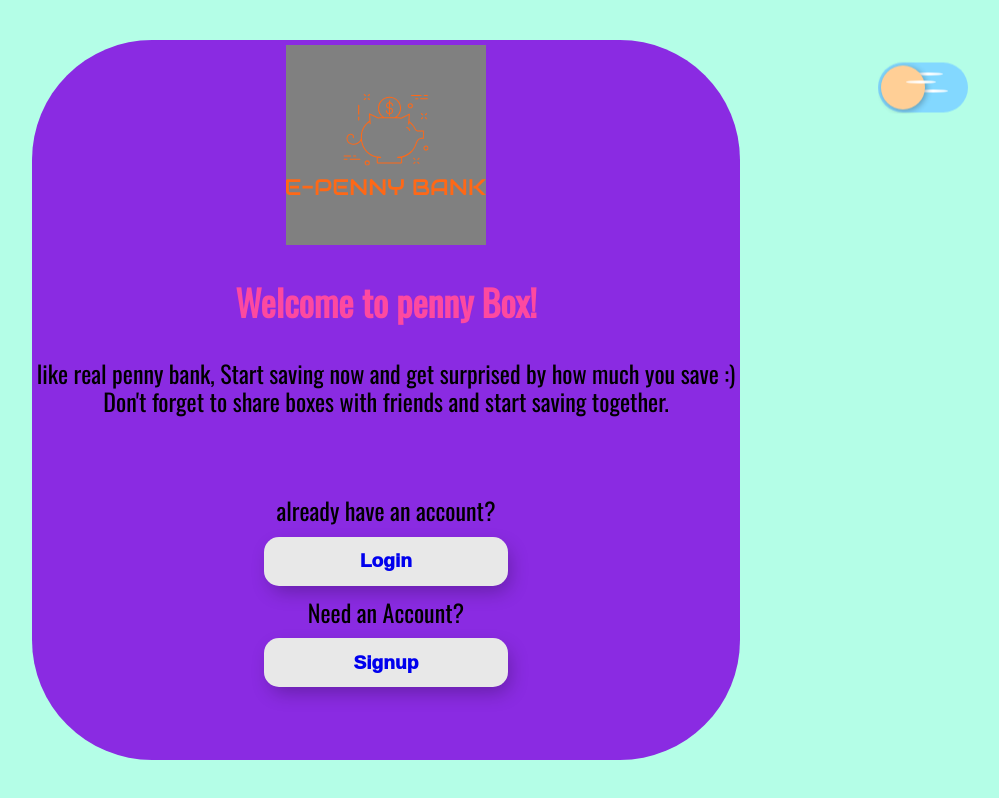
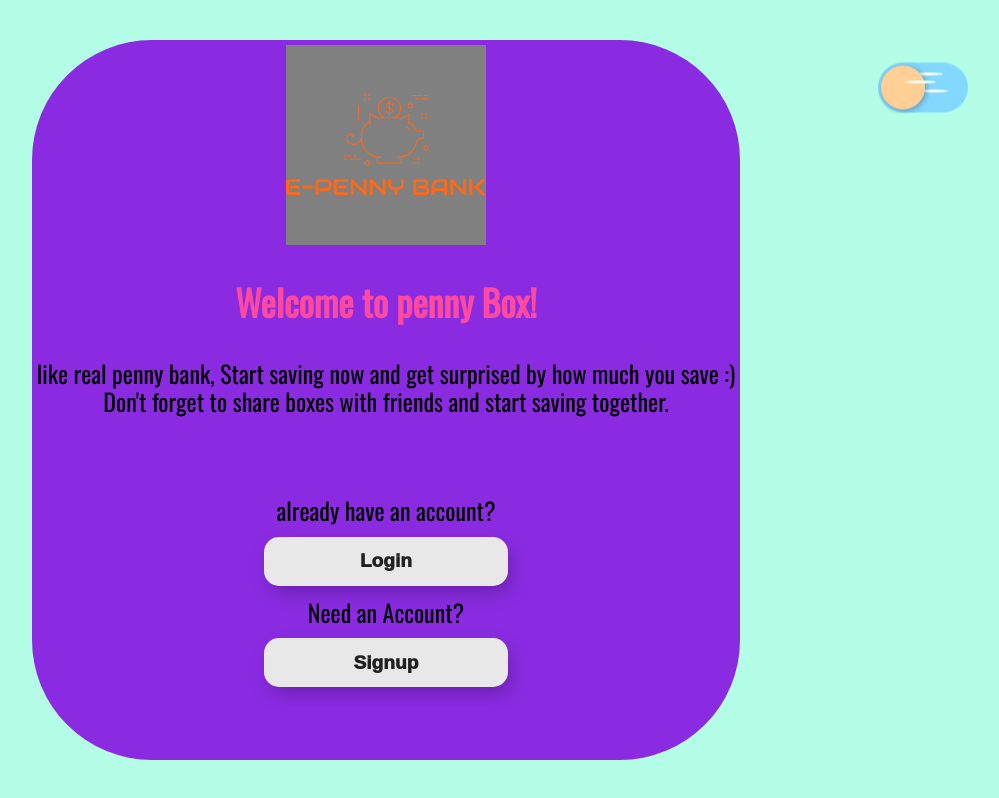
Before and after one commit to tahrer007/E-Penny-Bank, a React (Create React App) app in the folder client/: page / in a window 1280 px wide. Shown: the whole page, without its empty margins (254-1253 px from the left). Built offline with nearby package versions, Linux system fonts and the light colour scheme.

Commit message:
label font size

```diff
--- a/client/src/components/pages/pubic/Public.jsx
+++ b/client/src/components/pages/pubic/Public.jsx
@@ -1,8 +1,10 @@
 import { Link } from "react-router-dom";
 import "./public.scss";
 import SvgLogo from "components/Svg/logo/SvgLogo";
+import { useNavigate } from "react-router-dom";
 
 const Public = () => {
+  const navigate = useNavigate();
   const content = (
     <div className="public">
       <section>
@@ -19,13 +21,15 @@ const Public = () => {
         <footer>
           <p> already have an account?</p>
 
-          <button>
-            <Link to="/login">Login</Link>
+          <button onClick={()=>navigate("login")}>
+            Login
+
           </button>
           <p> Need an Account?</p>
 
-          <button>
-            <Link to="/login">Signup</Link>
+          <button onClick={()=>navigate("Signup")}>
+          Signup
+
           </button>
         </footer>
       </section>
--- a/client/src/components/reusables/form/instructions/Instructions.jsx
+++ b/client/src/components/reusables/form/instructions/Instructions.jsx
@@ -17,10 +17,10 @@ const Instructions = ({ className, id }) => {
   const content = instructions[id].map((item) => <li key={item}>{item}</li>);
 
   return (
-    <p id={id} className={className ? "instructions" : "offscreen"}>
+    <div id={id} className={className ? "instructions" : "offscreen"}>
        <FontAwesomeIcon icon={faInfoCircle} />
       <ul>{content}</ul>
-    </p>
+    </div>
   );
 };
 
--- a/client/src/components/reusables/form/instructions/instructions.scss
+++ b/client/src/components/reusables/form/instructions/instructions.scss
@@ -1,19 +1,17 @@
 .instructions {
-    font-size: 0.75rem;
+    font-size: 1rem;
     border-radius: 0.5rem;
     background: #000;
     color: #fff;
-    padding: 0.25rem;
+    padding: 0.5rem;
     position: relative;
     bottom: -10px;
     display: grid;
     grid-template-columns: 1fr 9fr;
     align-items: center;
-    p {
-        text-align: center;
-       margin: auto;
-    }
+
     ul {
+        text-align: left;
         list-style-type: none;
         margin: 0;
         padding: 0;
```
